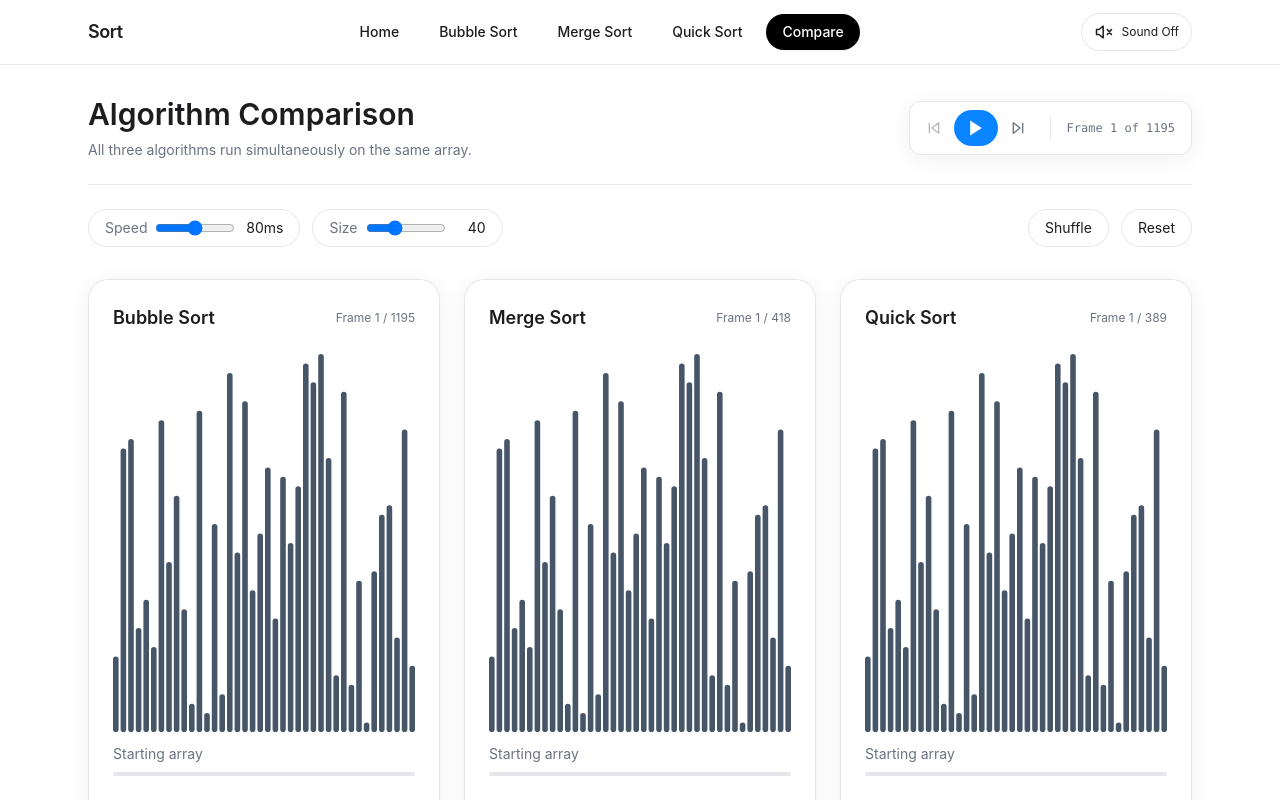
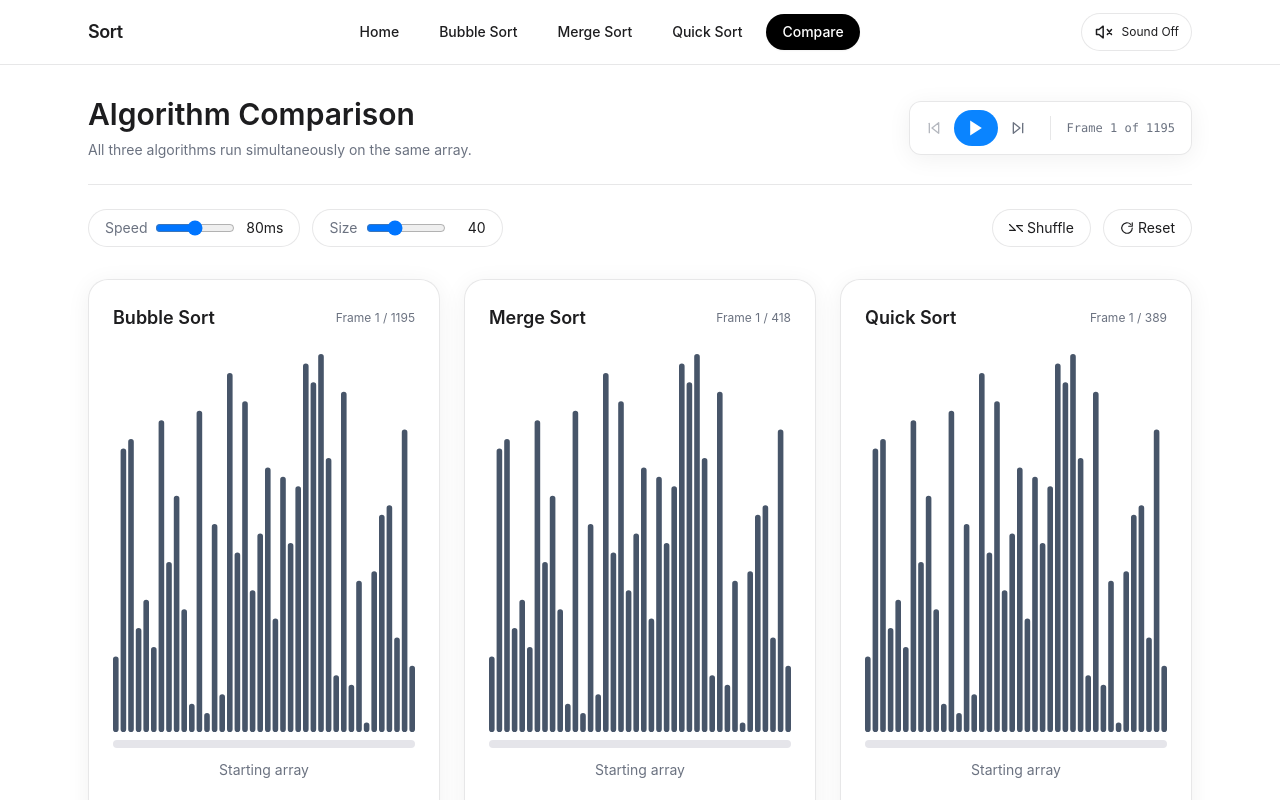
Before and after one commit to JerichoDelosReyes/Sorting-Algorithms, a Next.js app: page /compare in a window 1280 px wide. Shown: the top 800 px of the page. Built offline with nearby package versions, Linux system fonts and the light colour scheme.

Commit message:
refactor: enhance button layouts and add icons for Shuffle and Reset actions in ComparePage and AlgorithmPage components; adjust progress bar height in Visualizer component

```diff
--- a/app/compare/page.tsx
+++ b/app/compare/page.tsx
@@ -245,16 +245,18 @@ export default function ComparePage() {
           <button
             type="button"
             onClick={handleShuffle}
-            className="flex-1 rounded-full border border-[var(--color-border)] bg-white px-4 py-2 text-xs transition-colors hover:bg-[var(--color-surface)] disabled:opacity-50 sm:flex-none sm:text-sm"
+            className="flex-1 rounded-full border border-[var(--color-border)] bg-white px-4 py-2 text-xs transition-colors hover:bg-[var(--color-surface)] disabled:opacity-50 sm:flex-none sm:text-sm flex items-center justify-center gap-1"
             disabled={isPlaying}
           >
+            <svg width="14" height="14" viewBox="0 0 24 24" fill="none" stroke="currentColor" strokeWidth="2" strokeLinecap="round" strokeLinejoin="round"><polyline points="23 18 13 8 23 8"></polyline><polyline points="1 6 11 16 1 16"></polyline></svg>
             Shuffle
           </button>
           <button
             type="button"
             onClick={handleReset}
-            className="flex-1 rounded-full border border-[var(--color-border)] bg-white px-4 py-2 text-xs transition-colors hover:bg-[var(--color-surface)] sm:flex-none sm:text-sm"
+            className="flex-1 rounded-full border border-[var(--color-border)] bg-white px-4 py-2 text-xs transition-colors hover:bg-[var(--color-surface)] sm:flex-none sm:text-sm flex items-center justify-center gap-1"
           >
+            <svg width="14" height="14" viewBox="0 0 24 24" fill="none" stroke="currentColor" strokeWidth="2" strokeLinecap="round" strokeLinejoin="round"><path d="M21 12a9 9 0 11-2.64-6.36"/><path d="M21 3v6h-6"/></svg>
             Reset
           </button>
         </div>
--- a/components/AlgorithmPage.tsx
+++ b/components/AlgorithmPage.tsx
@@ -220,8 +220,9 @@ export default function AlgorithmPage({ algorithmId }: AlgorithmPageProps) {
               <button
                 type="button"
                 onClick={handleReset}
-                className="rounded-lg px-3 py-1.5 text-xs font-medium hover:bg-black/5 transition-colors text-[var(--color-text-primary)] border border-[var(--color-border)] bg-white/50"
+                className="rounded-lg px-3 py-1.5 text-xs font-medium hover:bg-black/5 transition-colors text-[var(--color-text-primary)] border border-[var(--color-border)] bg-white/50 flex items-center gap-1"
               >
+                <svg width="14" height="14" viewBox="0 0 24 24" fill="none" stroke="currentColor" strokeWidth="2" strokeLinecap="round" strokeLinejoin="round"><path d="M21 12a9 9 0 11-2.64-6.36"/><path d="M21 3v6h-6"/></svg>
                 Reset
               </button>
             </div>
--- a/components/Visualizer.tsx
+++ b/components/Visualizer.tsx
@@ -164,15 +164,15 @@ export default function Visualizer({
       >
         <canvas ref={canvasRef} className="h-full w-full" />
       </div>
-      <p className="mt-3 text-xs text-[var(--color-text-secondary)] sm:text-sm">
-        {message}
-      </p>
-      <div className="mt-2 h-1 w-full overflow-hidden rounded-full bg-[#E5E5EA]">
+      <div className="mt-2 h-2 w-full overflow-hidden rounded-full bg-[#E5E5EA]">
         <div
           className="h-full rounded-full bg-[var(--color-accent)]"
           style={{ width: `${progress * 100}%` }}
         />
       </div>
+      <p className="mt-3 text-xs text-[var(--color-text-secondary)] sm:text-sm text-center">
+        {message}
+      </p>
     </div>
   );
 }
```
